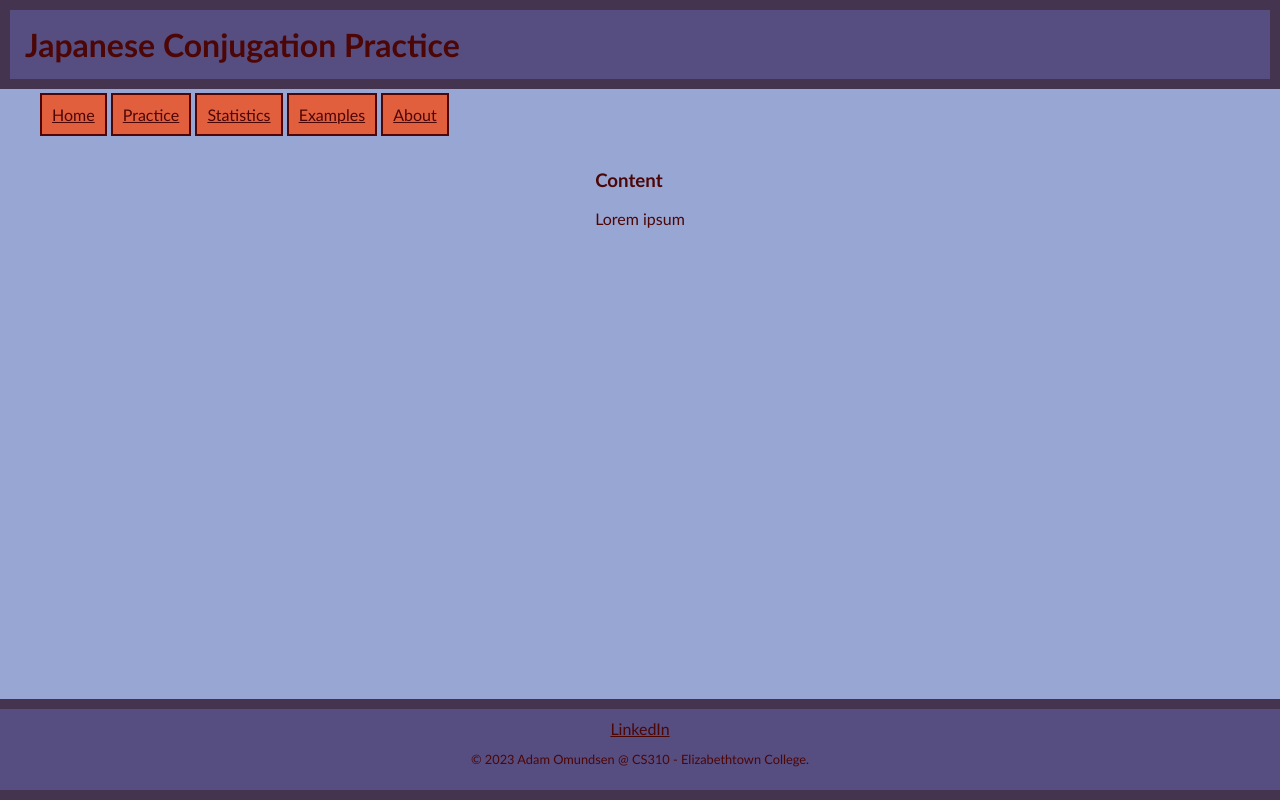
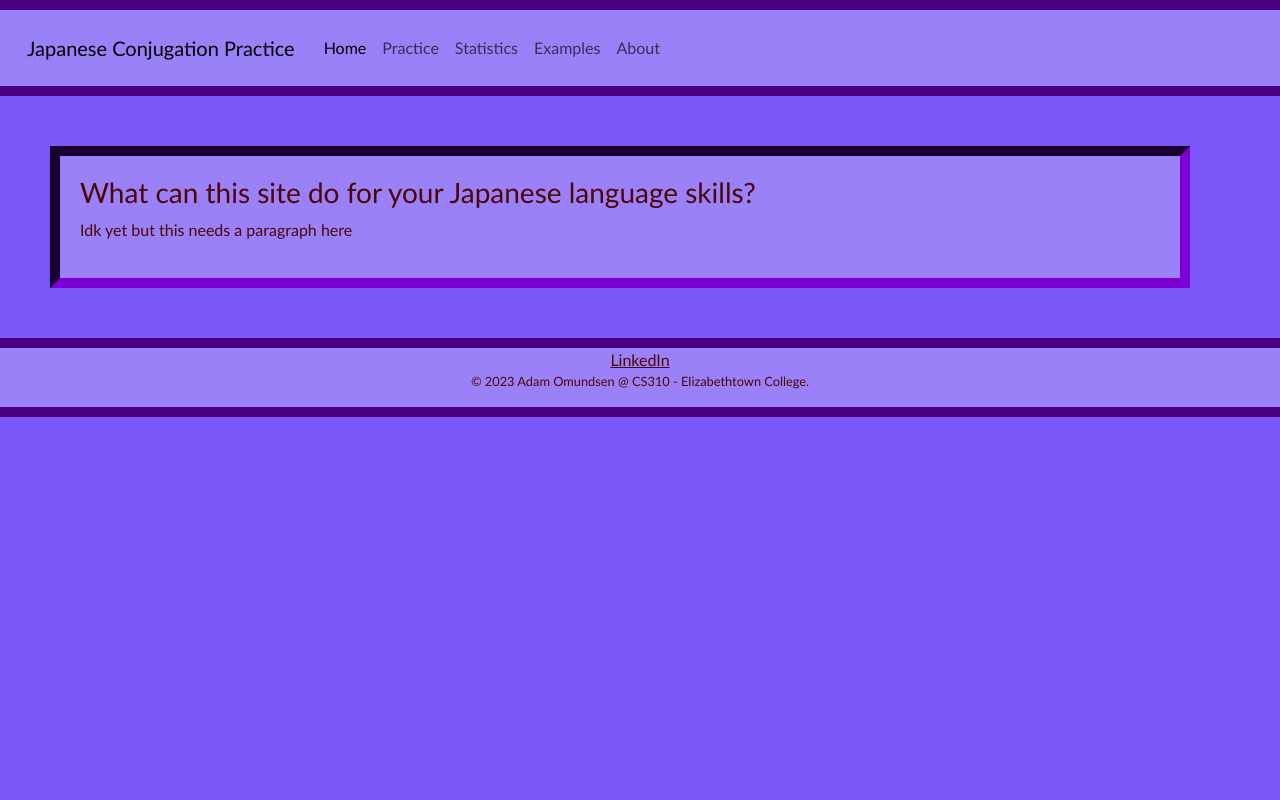
Before and after one commit to o2bblockbusting/cs310_project, a plain HTML site: page home.html in a window 1280 px wide. Drawn offline with nearby package versions, Linux system fonts and the light colour scheme.

Commit message:
Switch to bootstrap

```diff
--- a/home.html
+++ b/home.html
@@ -2,27 +2,38 @@
 <html lang="en">
 <head>
     <title>Japanese Conjugation Practice</title>
-
+    <meta charset="utf-8">
+    <meta name="viewport" content="width=device-width, initial-scale=1">
+    <link href="https://cdn.jsdelivr.net/npm/bootstrap@5.3.2/dist/css/bootstrap.min.css" rel="stylesheet" integrity="sha384-T3c6CoIi6uLrA9TneNEoa7RxnatzjcDSCmG1MXxSR1GAsXEV/Dwwykc2MPK8M2HN" crossorigin="anonymous">
     <link rel="stylesheet" href="styles.css">
 </head>
 <body>
     <header class="main-heading">
-        <!-- Header of the webpage body (e.g. logo, navigation bar) -->
-        <h1>Japanese Conjugation Practice</h1>
+        <nav class="navbar navbar-expand-sm">
+            <div class="container-fluid">
+                <a class="navbar-brand" href="home.html">Japanese Conjugation Practice</a>
+                <button class="navbar-toggler" type="button" data-bs-toggle="collapse" data-bs-target="#navbarNav" aria-controls="navbarNav" aria-expanded="false" aria-label="Toggle navigation">
+                    <span class="navbar-toggler-icon"></span>
+                </button>
+                <div class="collapse navbar-collapse" id="navbarNav">
+                    <ul class="nav navbar-nav">
+                        <li class="nav-item"><a class="nav-link active" aria-current="page" href="home.html">Home</a></li>
+                        <li class="nav-item"><a class="nav-link" href="practice.html">Practice</a></li>
+                        <li class="nav-item"><a class="nav-link" href="statistics.html">Statistics</a></li>
+                        <li class="nav-item"><a class="nav-link" href="examples.html">Examples</a></li>
+                        <li class="nav-item"><a class="nav-link" href="about.html">About</a></li>
+                    </ul>
+                </div>
+            </div>
+        </nav>
     </header>
-    <nav>
-        <ul class="nav-container">
-          <li class="nav-link"><a href="home.html">Home</a></li>
-          <li class="nav-link"><a href="practice.html">Practice</a></li>
-          <li class="nav-link"><a href="statistics.html">Statistics</a></li>
-          <li class="nav-link"><a href="examples.html">Examples</a></li>
-          <li class="nav-link"><a href="about.html">About</a></li>
-        </ul>
-    </nav>
+
     <main>
         <section>
-            <h3 id="main-text-heading">Content</h3>
-            <p id="main-text-block">Lorem ipsum</p>
+            <div class="container" id="main-content">
+                <h3>What can this site do for your Japanese language skills?</h3>
+                <p>Idk yet but this needs a paragraph here</p>
+            </div>
         </section>
     </main>
     <footer>
@@ -30,5 +41,6 @@
         <a class="footer-link" href="https://www.linkedin.com/in/adam-omundsen-29a087249/">LinkedIn</a>
         <p id="copyright">© 2023 Adam Omundsen @ CS310 - Elizabethtown College.</p>
     </footer>
+    <script src="https://cdn.jsdelivr.net/npm/bootstrap@5.3.2/dist/js/bootstrap.bundle.min.js" integrity="sha384-C6RzsynM9kWDrMNeT87bh95OGNyZPhcTNXj1NW7RuBCsyN/o0jlpcV8Qyq46cDfL" crossorigin="anonymous"></script>
 </body>
 </html>
--- a/styles.css
+++ b/styles.css
@@ -1,14 +1,8 @@
 /* Color palette obtained from coolors.co
 https://coolors.co/320a28-511730-8e443d-cb9173-e0d68a
 https://coolors.co/c2f970-44344f-564d80-98a6d4-d3fcd5
-
-#D3FCD5 - Tea Green
-#E1FF4D - Chartreuse
-#98A6D4 - Vista Blue
-#564D80 - Ultra Violet
-#44344F - English Violet
 */
-
+/*
 :root {
     --light_color: #e25f3e;
     --mid_color: #902626;
@@ -16,10 +10,19 @@ https://coolors.co/c2f970-44344f-564d80-98a6d4-d3fcd5
     --color_1: #98A6D4;
     --color_2: #564D80;
     --color_3: #44344F;
+}  */
+:root {
+    --light_color: #e25f3e;
+    --mid_color: #902626;
+    --dark_color: #4d0606;
+    --color_1: #7b57fa;
+    --color_2: #9b81f8;
+    --color_2_5: #846ed4;
+    --color_3: indigo;
 }
 
 body,html {
-    padding: 0;
+/*    padding: 0;
     margin: 0;
     min-height: 100%;
 
@@ -27,30 +30,32 @@ body,html {
     flex-direction: column;
     box-sizing: border-box;
     flex-grow: 1;
-
+*/
     color: var(--dark_color);
     background-color: var(--color_1);
     font-family: 'Trebuchet MS', 'Lucida Sans Unicode', 'Lucida Grande', 'Lucida Sans', Arial, sans-serif;
 }
 
-.main-heading, footer {
+/*.main-heading, footer {
     flex-grow: 0;
     flex-shrink: 0;
-}
+}*/
 
 .main-heading {
-    background-color:var(--color_3);
+    border: 10px solid var(--color_3);
+    border-left: 0px;
+    border-right: 0px;
     margin: 0;
     padding: 10px;
 }
 
-header h1 {
+header {
     background-color: var(--color_2);
     padding: 15px;
     margin: 0px;
 }
 
-main {
+/*main {
     padding: 10px;
     flex-grow: 1;
     min-height: 100%;
@@ -58,11 +63,11 @@ main {
     flex-wrap: wrap;
     flex-direction: row;
     justify-content: space-evenly;
-}
+}*/
 
 footer {
     text-align: center;
-    padding: 10px;
+    /*padding: 10px; */
     background-color: var(--color_2);
     border: 10px solid var(--color_3);
     border-left: 0px;
@@ -75,7 +80,7 @@ a {
 }
 
 a:hover {
-    color: var(--color_1);
+    color: var(--light_color);
 }
 
 #copyright {
@@ -83,8 +88,30 @@ a:hover {
     font-size: 80%;
 }
 
+.navbar-brand {
+    background-color: var(--color_2);
+    padding: 5px;
+}
+
+.nav-item {
+    background-color: var(--color_2);
+}
+
+
+#main-content {
+    background-color: var(--color_2);
+    border: 10px var(--color_3);
+    border-style: inset;
+    margin: 50px;
+    padding: 20px;
+}
+/*
+.nav-item:nth-child(even) {
+    background-color: var(--color_2_5);
+}*/
+
 /* Style Navigation Menu */
-.nav-container {
+/*.nav-container {
     list-style-type: none;
 }
 
@@ -94,4 +121,4 @@ a:hover {
     padding: 10px;
     background-color: var(--light_color);
     border: 2px solid var(--dark_color);
-}
+}*/
```
